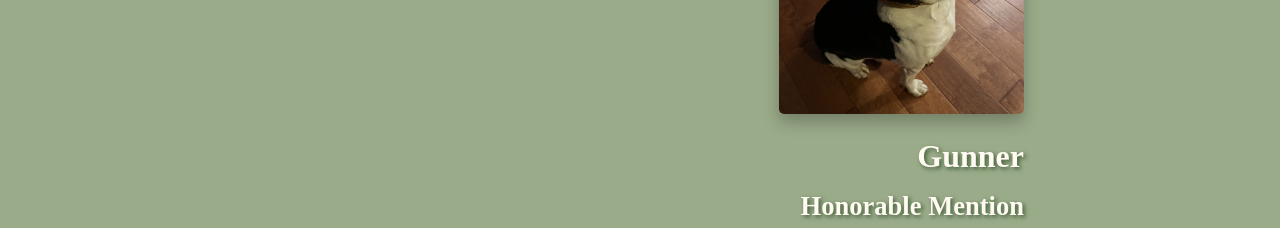
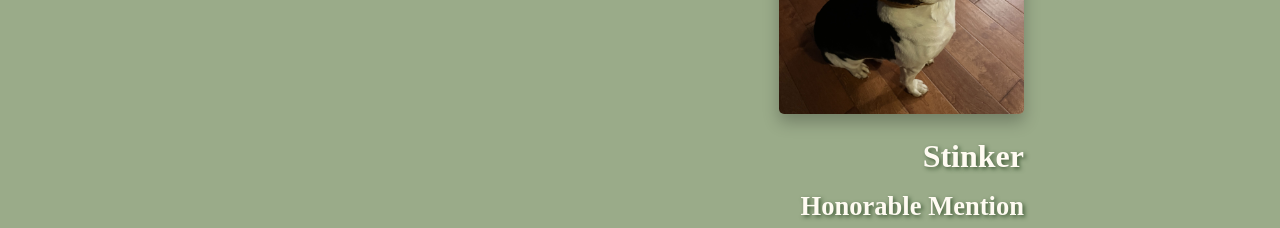
Before and after one commit to jdvne/devines.org, a React (Vite) app: page /wedding in a window 1280 px wide. Shown: the part 10500-10728 px from the top of the page. Built offline with nearby package versions, Linux system fonts and the light colour scheme; a web font is replaced by a local one.

Commit message:
Update Wedding.jsx

```diff
--- a/src/pages/Wedding.jsx
+++ b/src/pages/Wedding.jsx
@@ -322,7 +322,7 @@ export function Wedding() {
           />
           <Partier name="Lucy" role="Honorable Mention" image={lucy} />
           <Partier
-            name="Gunner"
+            name="Stinker"
             role="Honorable Mention"
             image={gunner}
             right
```
